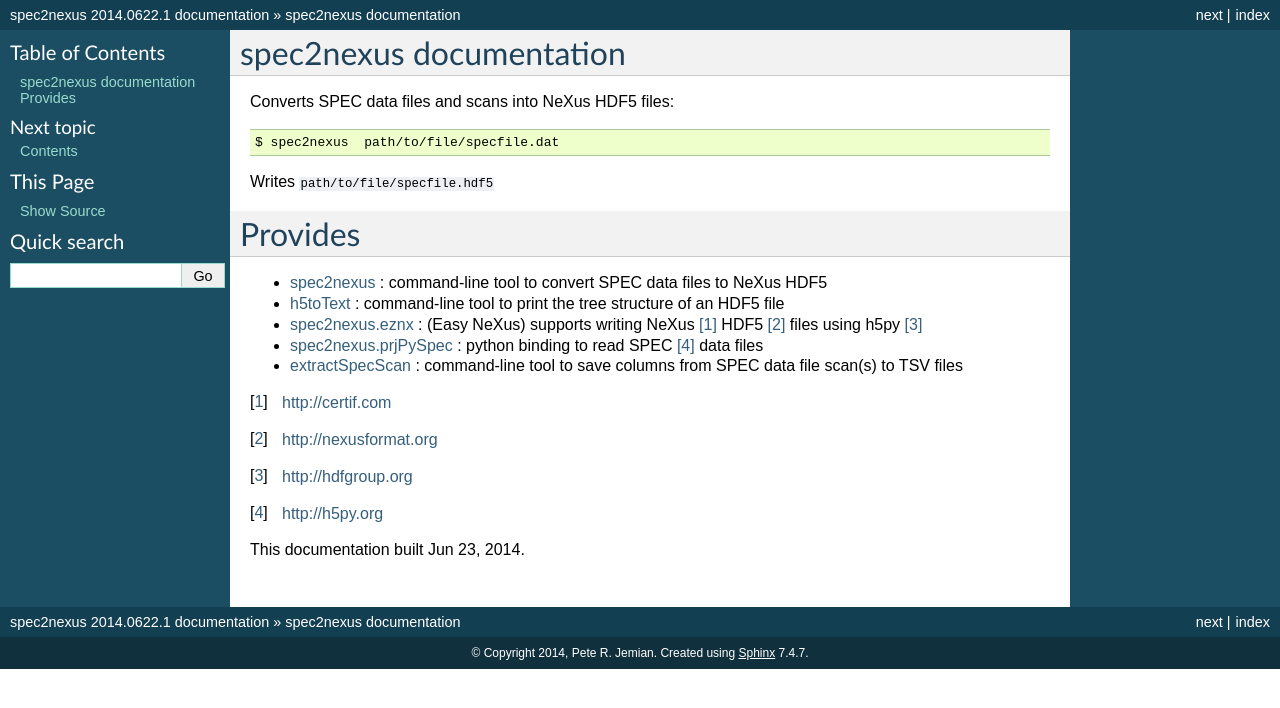
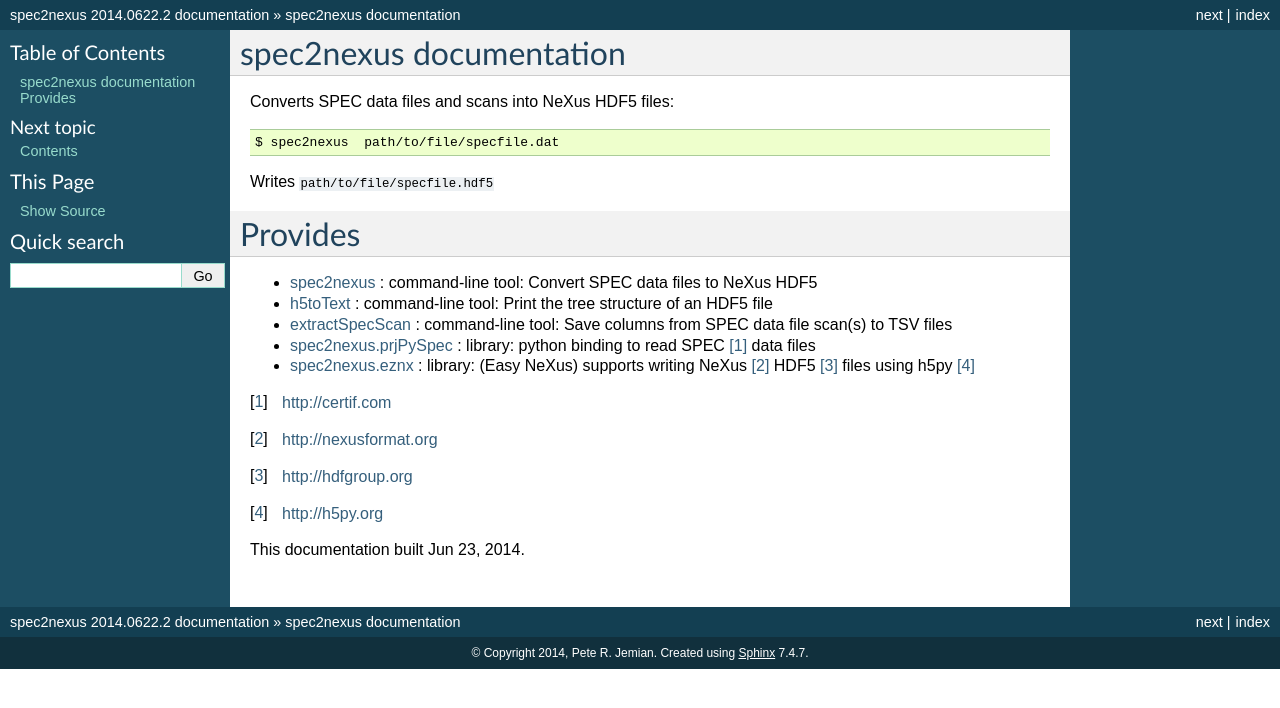
Before and after one commit to prjemian/spec2nexus, a Sphinx documentation site: the page built from docs/source/index.rst, in a window 1280 px wide. Shown: the top 708 px of the page. Built offline with Sphinx 7.4.7, drawn with Linux system fonts in a browser that asks for light colours.

Commit message:
documentation revisions

```diff
--- a/CHANGES.rst
+++ b/CHANGES.rst
@@ -7,7 +7,7 @@
 Production
 **********
 
-:2014.0622.1: added extractSpecScan.py to the suite from the USAXS project
+:2014.0622.2: added extractSpecScan.py to the suite from the USAXS project
 :2014.0410.0: restore scan.fileName variable to keep interface the same for some legacy clients
 :2014.0404.1: fix sdist utf8 problem, see: http://bugs.python.org/issue11638
 :2014.0404.0: tree_api_parser moved back into NeXpy project
--- a/README.rst
+++ b/README.rst
@@ -19,8 +19,8 @@
 * **spec2nexus**      : command-line tool: Convert SPEC data files to NeXus HDF5
 * **h5toText**        : command-line tool: Print the structure of an HDF5 file
 * **extractSpecScan** : command-line tool: Save columns from SPEC data file scan(s) to TSV files
+* **prjPySpec**       : library: python binding to read SPEC [#]_ data files
 * **eznx**            : library: (Easy NeXus) supports writing NeXus [#]_ HDF5 [#]_ files using h5py [#]_
-* **prjPySpec**       : library: python binding to read SPEC [#]_ data files
 
 .. [#] http://certif.com
 .. [#] http://nexusformat.org
--- a/docs/source/index.rst
+++ b/docs/source/index.rst
@@ -13,12 +13,11 @@
 
 .. index:: SPEC, NeXus, HDF5, h5py
 
-* :ref:`spec2nexus`        : command-line tool to convert SPEC data files to NeXus HDF5
-* :ref:`h5toText`          : command-line tool to print the tree structure of an HDF5 file
-* :ref:`eznx`              : (Easy NeXus) supports writing NeXus [#]_ HDF5 [#]_ files using h5py [#]_
-* :ref:`prjPySpec`         : python binding to read SPEC [#]_ data files
-* :ref:`extractSpecScan`   : command-line tool to save columns from SPEC data file scan(s) to TSV files
-
+* :ref:`spec2nexus`        : command-line tool: Convert SPEC data files to NeXus HDF5
+* :ref:`h5toText`          : command-line tool: Print the tree structure of an HDF5 file
+* :ref:`extractSpecScan`   : command-line tool: Save columns from SPEC data file scan(s) to TSV files
+* :ref:`prjPySpec`         : library: python binding to read SPEC [#]_ data files
+* :ref:`eznx`              : library: (Easy NeXus) supports writing NeXus [#]_ HDF5 [#]_ files using h5py [#]_
 
 .. [#] http://certif.com
 .. [#] http://nexusformat.org
--- a/src/spec2nexus/__init__.py
+++ b/src/spec2nexus/__init__.py
@@ -12,7 +12,7 @@
 # The full license is in the file LICENSE.txt, distributed with this software.
 #-----------------------------------------------------------------------------
 
-__version__   = '2014.0622.1'
+__version__   = '2014.0622.2'
 __release__   = __version__
 __author__    = 'Pete R. Jemian'
 __email__     = 'prjemian@gmail.com'
```
